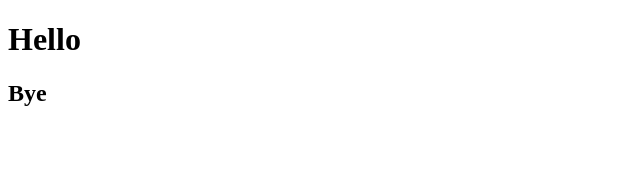
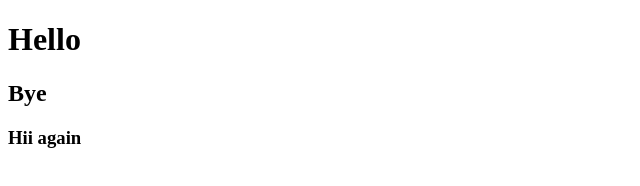
Before and after one commit to sankha-patra/File, a plain HTML site: page index.html in a window 1280 px wide. Shown: the whole page, without its empty margins (0-640 px from the left). Drawn offline with Linux system fonts and the light colour scheme.

Commit message:
third commit

```diff
--- a/index.html
+++ b/index.html
@@ -9,5 +9,6 @@
   <body>
     <h1>Hello</h1>
     <h2>Bye</h2>
+    <h3>Hii again</h3>
   </body>
 </html>
```
